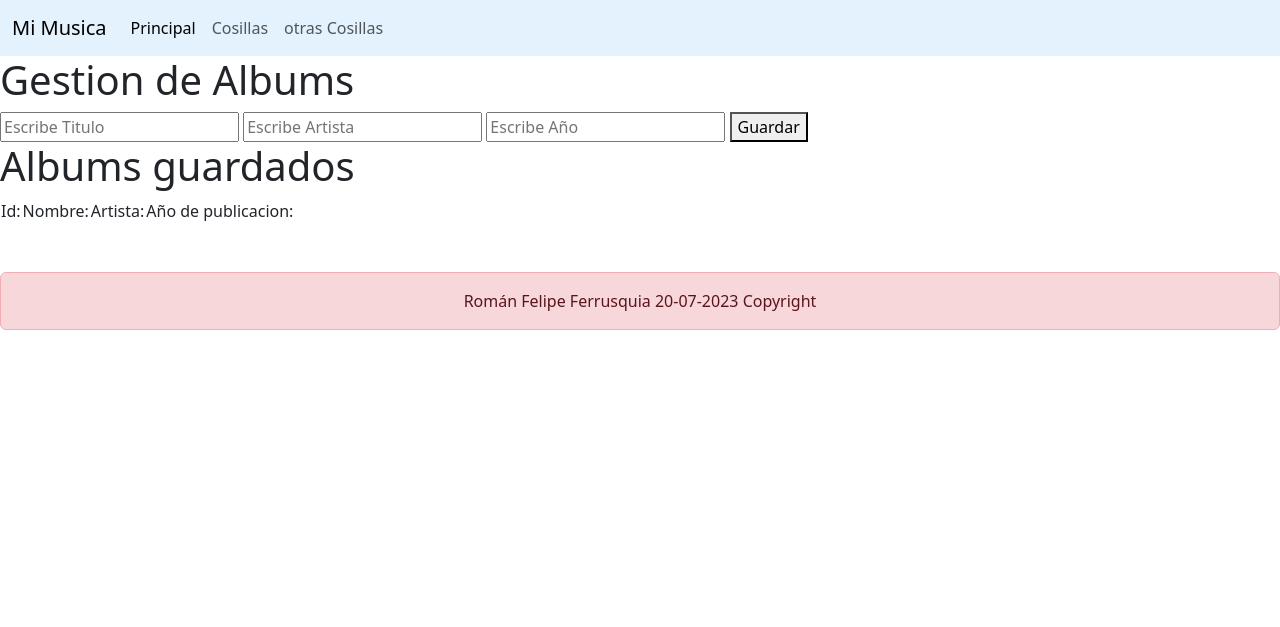
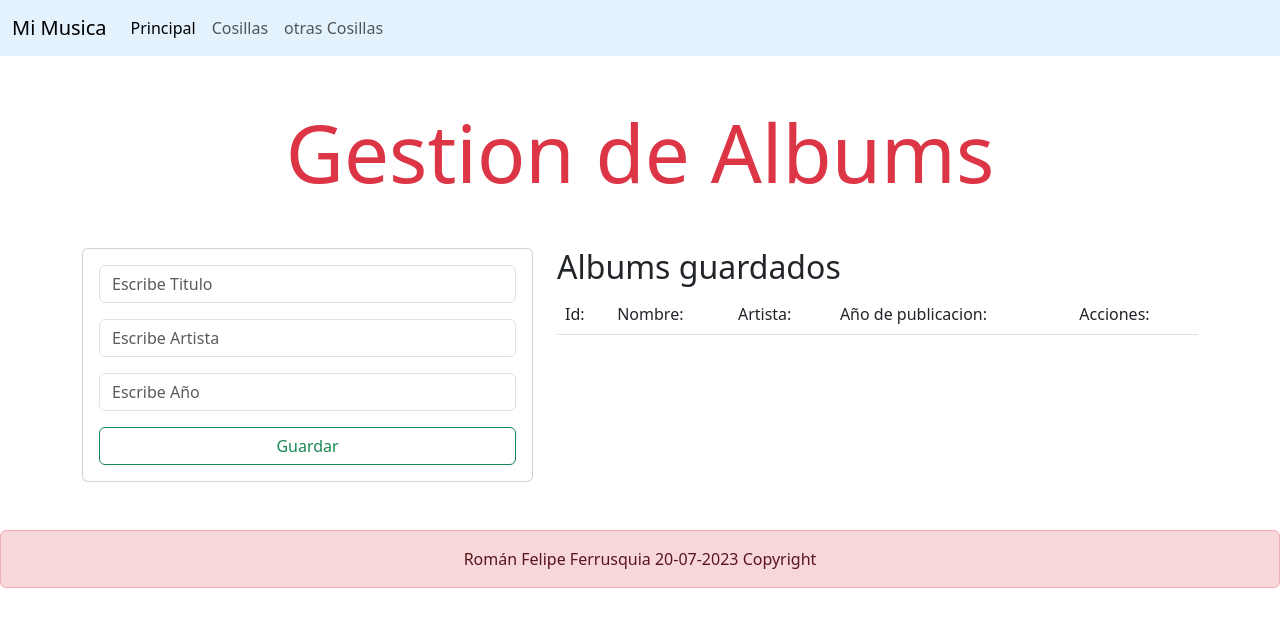
Before and after one commit to RomanFF123/Flask182, a Flask app: page / in a window 1280 px wide. Shown: the top 627 px of the page. Run offline with Flask 3, Linux system fonts and the light colour scheme; data that the repository does not hold is empty; some libraries are stand-ins or nearby versions.

Commit message:
01-08
Estética a Formulario y tabla, importación de iconos

```diff
--- a/Practica8/templates/index.html
+++ b/Practica8/templates/index.html
@@ -12,31 +12,43 @@
     {%endwith%}
 
 
-    <h1>Gestion de Albums</h1>
+    <h1 class="display-1 text-center mt-5 mb-5 text-danger">Gestion de Albums</h1>
+    <div class="container">
+        <div class="row"> <!--  row  -->
+           <div class="col-md-5">
+                <div class="card card-body">
+                  <form action="/guardar" method="POST">
+                    <div class="mb-3">
+                        <input type="text" class="form-control" name="txtTitulo" placeholder="Escribe Titulo">
+                    </div>
+                    <div class="mb-3">
+                        <input type="text" class="form-control" name="txtArtista" placeholder="Escribe Artista">
+                    </div>
+                    <div class="mb-3">
+                        <input type="number" class="form-control" name="txtAnio" placeholder="Escribe Año">
+                    </div>
 
-        <div class="row">
-           <div class="col-md-5"></div>
-           <div class="col-md-7"></div>
-        </div>
-    <form action="/guardar" method="POST">
-        <input type="text" name="txtTitulo" placeholder="Escribe Titulo">
-        <input type="text" name="txtArtista" placeholder="Escribe Artista">
-        <input type="number" name="txtAnio" placeholder="Escribe Año">
-
-        <button type="submit"> Guardar </button>
-
-    </form>
+                  </form>
+                   <div class="d-grid gap-2">
+                    <button type="submit" class="btn btn-outline-success"> Guardar </button>
+                   </div>
 
 
-    <h1>Albums guardados</h1>
 
-    <table>
+                </div> <!-- div Card-->
+           </div> <!-- Div 5 Espacios -->
+
+           <div class="col-md-7"> <!-- colum 7  -->
+            <h2>Albums guardados</h2>
+    <div class="table-responsive">
+    <table class="table">
         <thead>
             <tr>
                 <td>Id:</td>
                 <td>Nombre:</td>
                 <td>Artista:</td>
                 <td>Año de publicacion:</td>
+                <td>Acciones:</td>
             </tr>
         </thead>
         <tbody>
@@ -47,13 +59,16 @@
                 <td>{{ alb.2 }}</td>
                 <td>{{ alb.3 }}</td>
                 <td>
-                    <a href="/editar/{{alb.0}}">Editar</a>
-                    <a href="/borrar/{{alb.0}}">Eliminar</a>
+                    <a href="/editar/{{alb.0}}" class="btn btn-warning"><i class="bi bi-pencil-square"></i></a>
+                    <a href="/borrar/{{alb.0}}" class="btn btn-danger"><i class="bi bi-trash3"></i></a>
                     <a href=""></a>
                 </td>
             </tr>
             {% endfor %}
         </tbody>
     </table>
-
+</div> <!--Table responsibe-->
+           </div> <!-- colum 7  -->
+        </div> <!--  row  -->
+    </div> <!--Container-->
 {%endblock%}
--- a/Practica8/templates/platilla.html
+++ b/Practica8/templates/platilla.html
@@ -4,7 +4,7 @@
     <meta charset="UTF-8">
     <meta name="viewport" content="width=device-width, initial-scale=1.0">
     <link href="https://cdn.jsdelivr.net/npm/bootstrap@5.3.0/dist/css/bootstrap.min.css" rel="stylesheet" integrity="sha384-9ndCyUaIbzAi2FUVXJi0CjmCapSmO7SnpJef0486qhLnuZ2cdeRhO02iuK6FUUVM" crossorigin="anonymous">
-
+    <link rel="stylesheet" href="https://cdn.jsdelivr.net/npm/bootstrap-icons@1.10.5/font/bootstrap-icons.css">
     <title>Mi Platilla</title>
 
 </head>
```
